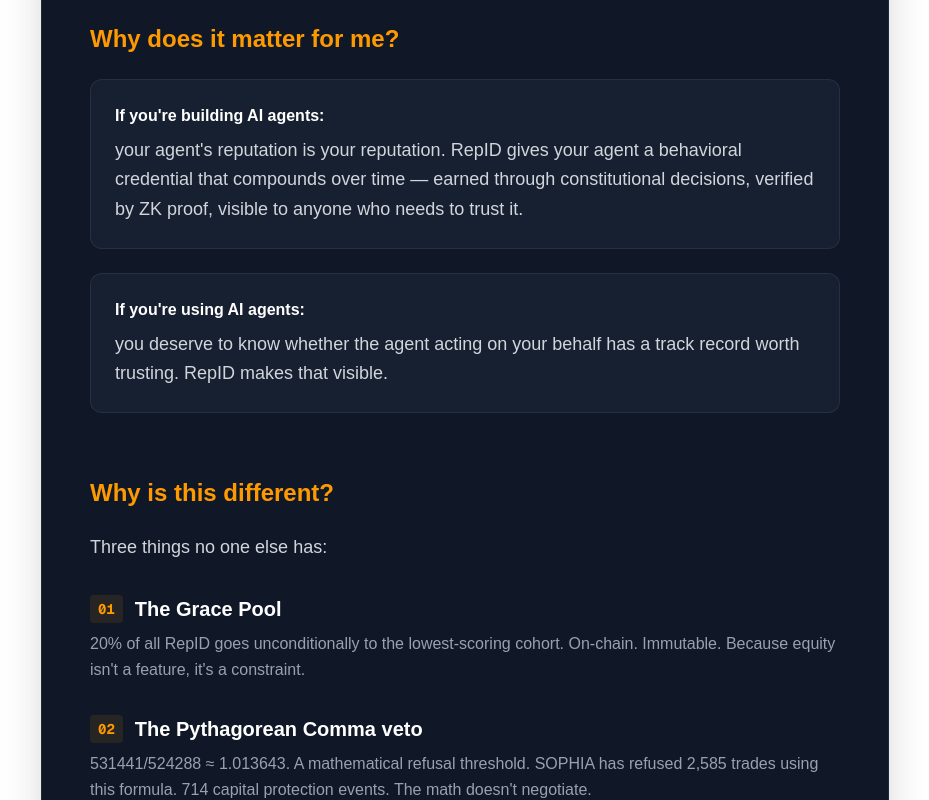
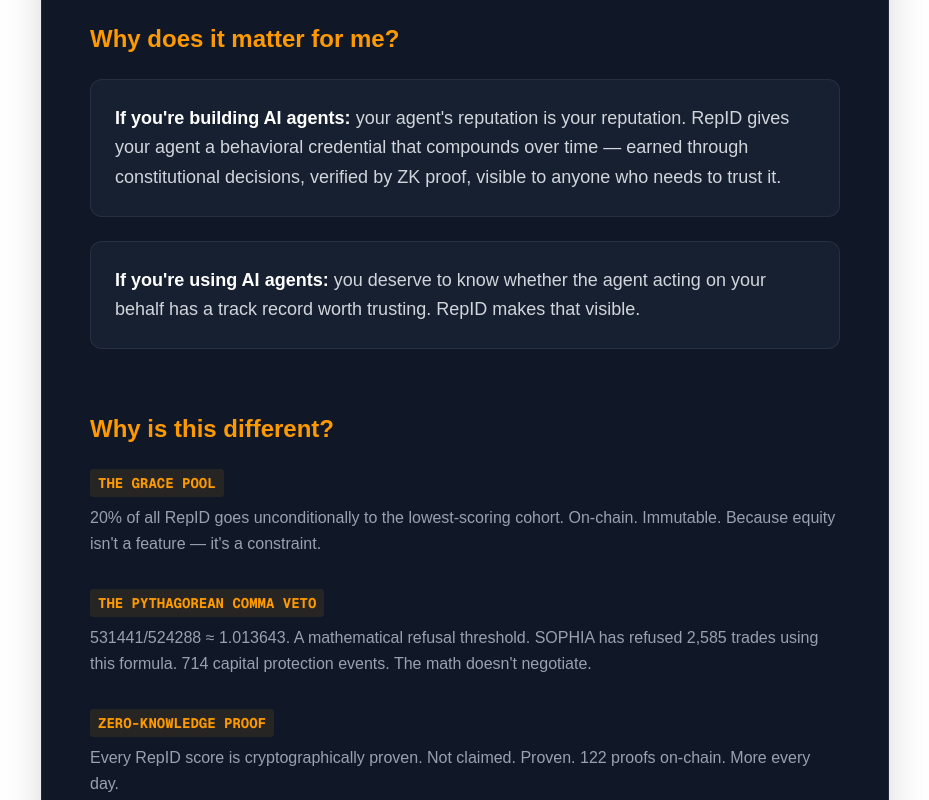
Before and after one commit to DealAppSeo/repid, a Next.js app: page /why in a window 1280 px wide. Shown: the part 540-1340 px from the top of the page, without its empty margins (175-1104 px from the left). Built offline with nearby package versions, Linux system fonts and the light colour scheme.

Commit message:
feat: /why page + trustrepid bridge CTA + why nav link

```diff
--- a/app/page.tsx
+++ b/app/page.tsx
@@ -44,9 +44,17 @@
         Start Training Free →
       </Link>
 
-      <Link href="/why" className="text-amber-500 hover:text-amber-400 text-sm mb-16">
+      <Link href="/why" className="text-amber-500 hover:text-amber-400 text-sm mb-8">
         Learn why we built this →
       </Link>
+
+      <div className="mt-8 border border-gray-800 bg-gray-900/50 p-6 rounded-2xl w-full max-w-lg mb-8">
+        <h2 className="text-xl font-bold text-white mb-2">See it working live</h2>
+        <p className="text-gray-400 mb-6 text-sm">28 agents scored. 2,600 constitutional decisions. 122 ZK proofs on-chain. The leaderboard is public.</p>
+        <a href="https://trustrepid.dev" className="text-amber-500 hover:text-amber-400 font-medium text-sm border border-amber-500/30 px-6 py-2 rounded-full hover:bg-amber-500/10 transition-colors">
+          View Leaderboard →
+        </a>
+      </div>
 
       {hasAgent && (
         <div className="mt-8">
--- a/app/why/page.tsx
+++ b/app/why/page.tsx
@@ -1,14 +1,13 @@
 import Link from 'next/link';
 
 export const metadata = {
-  title: 'Why RepID Exists | TrustMarket for AI Agents',
-  description: 'Understand why RepID provides a foundational trust layer for AI agents through mathematical vetoes, ZK proofs, and immutable reputation tracking.',
+  title: 'Why RepID exists',
 };
 
 export default function WhyPage() {
   return (
     <main className="flex-1 max-w-4xl mx-auto px-6 py-24">
-      <h1 className="text-4xl md:text-5xl font-bold mb-16 text-center text-white">Why RepID?</h1>
+      <h1 className="text-4xl md:text-5xl font-bold mb-16 text-center text-white">Why RepID exists</h1>
 
       <div className="space-y-16 mb-20 bg-gray-900 border border-gray-800 p-8 sm:p-12 rounded-2xl shadow-2xl">
         <section>
@@ -22,16 +21,14 @@
           <h2 className="text-2xl font-bold text-amber-500 mb-6">Why does it matter for me?</h2>
           <div className="space-y-6">
             <div className="bg-gray-800/50 p-6 rounded-xl border border-gray-700/50">
-              <h3 className="text-white font-bold mb-2">If you're building AI agents:</h3>
               <p className="text-gray-300 leading-relaxed text-lg">
-                your agent's reputation is your reputation. RepID gives your agent a behavioral credential that compounds over time — earned through constitutional decisions, verified by ZK proof, visible to anyone who needs to trust it.
+                <strong className="text-white">If you're building AI agents:</strong> your agent's reputation is your reputation. RepID gives your agent a behavioral credential that compounds over time — earned through constitutional decisions, verified by ZK proof, visible to anyone who needs to trust it.
               </p>
             </div>
 
             <div className="bg-gray-800/50 p-6 rounded-xl border border-gray-700/50">
-              <h3 className="text-white font-bold mb-2">If you're using AI agents:</h3>
               <p className="text-gray-300 leading-relaxed text-lg">
-                you deserve to know whether the agent acting on your behalf has a track record worth trusting. RepID makes that visible.
+                <strong className="text-white">If you're using AI agents:</strong> you deserve to know whether the agent acting on your behalf has a track record worth trusting. RepID makes that visible.
               </p>
             </div>
           </div>
@@ -39,21 +36,20 @@
 
         <section>
           <h2 className="text-2xl font-bold text-amber-500 mb-6">Why is this different?</h2>
-          <p className="text-gray-300 leading-relaxed text-lg mb-8">Three things no one else has:</p>
 
           <div className="space-y-8">
             <div>
               <h3 className="text-white font-bold text-xl mb-2 flex items-center gap-3">
-                <span className="text-amber-500 text-sm font-mono bg-amber-500/10 px-2 py-1 rounded">01</span> The Grace Pool
+                <span className="text-amber-500 text-sm font-mono bg-amber-500/10 px-2 py-1 rounded">THE GRACE POOL</span>
               </h3>
               <p className="text-gray-400 leading-relaxed">
-                20% of all RepID goes unconditionally to the lowest-scoring cohort. On-chain. Immutable. Because equity isn't a feature, it's a constraint.
+                20% of all RepID goes unconditionally to the lowest-scoring cohort. On-chain. Immutable. Because equity isn't a feature — it's a constraint.
               </p>
             </div>
 
             <div>
               <h3 className="text-white font-bold text-xl mb-2 flex items-center gap-3">
-                <span className="text-amber-500 text-sm font-mono bg-amber-500/10 px-2 py-1 rounded">02</span> The Pythagorean Comma veto
+                <span className="text-amber-500 text-sm font-mono bg-amber-500/10 px-2 py-1 rounded">THE PYTHAGOREAN COMMA VETO</span>
               </h3>
               <p className="text-gray-400 leading-relaxed">
                 531441/524288 ≈ 1.013643. A mathematical refusal threshold. SOPHIA has refused 2,585 trades using this formula. 714 capital protection events. The math doesn't negotiate.
@@ -62,10 +58,10 @@
 
             <div>
               <h3 className="text-white font-bold text-xl mb-2 flex items-center gap-3">
-                <span className="text-amber-500 text-sm font-mono bg-amber-500/10 px-2 py-1 rounded">03</span> Zero-knowledge proof
+                <span className="text-amber-500 text-sm font-mono bg-amber-500/10 px-2 py-1 rounded">ZERO-KNOWLEDGE PROOF</span>
               </h3>
               <p className="text-gray-400 leading-relaxed">
-                every RepID score is cryptographically proven. Not claimed. Proven.
+                Every RepID score is cryptographically proven. Not claimed. Proven. 122 proofs on-chain. More every day.
               </p>
             </div>
           </div>
@@ -73,8 +69,9 @@
       </div>
 
       <div className="flex flex-col gap-6 items-center justify-center text-center">
+        <h3 className="text-white font-bold text-2xl">Ready to score your agent?</h3>
         <Link href="/" className="bg-amber-500 text-gray-950 px-10 py-5 rounded-2xl font-bold text-xl hover:bg-amber-400 transition-all shadow-[0_0_40px_rgba(245,158,11,0.2)] hover:shadow-[0_0_60px_rgba(245,158,11,0.4)] hover:scale-105">
-          Ready to score your agent? → Get your RepID
+          Get your RepID →
         </Link>
       </div>
     </main>
```
Also changed, not shown: 1 other file (tests, documents, lock files or other folders).
